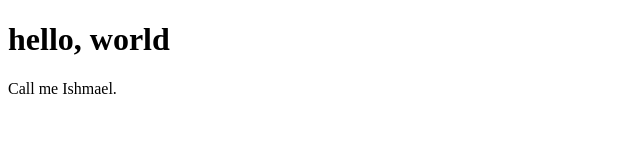
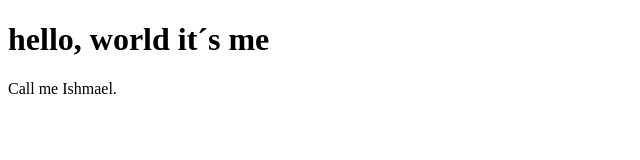
Before and after one commit to Barbarik0/website, a plain HTML site: page index.html in a window 1280 px wide. Shown: the whole page, without its empty margins (0-640 px from the left). Drawn offline with Linux system fonts and the light colour scheme.

Commit message:
Add it's me

```diff
--- a/index.html
+++ b/index.html
@@ -5,7 +5,7 @@
     </head>
 
     <body>
-        <h1> hello, world</h1>
+        <h1> hello, world it´s me</h1>
         <p>Call me Ishmael.</p>
     </body>
 </html>
```
